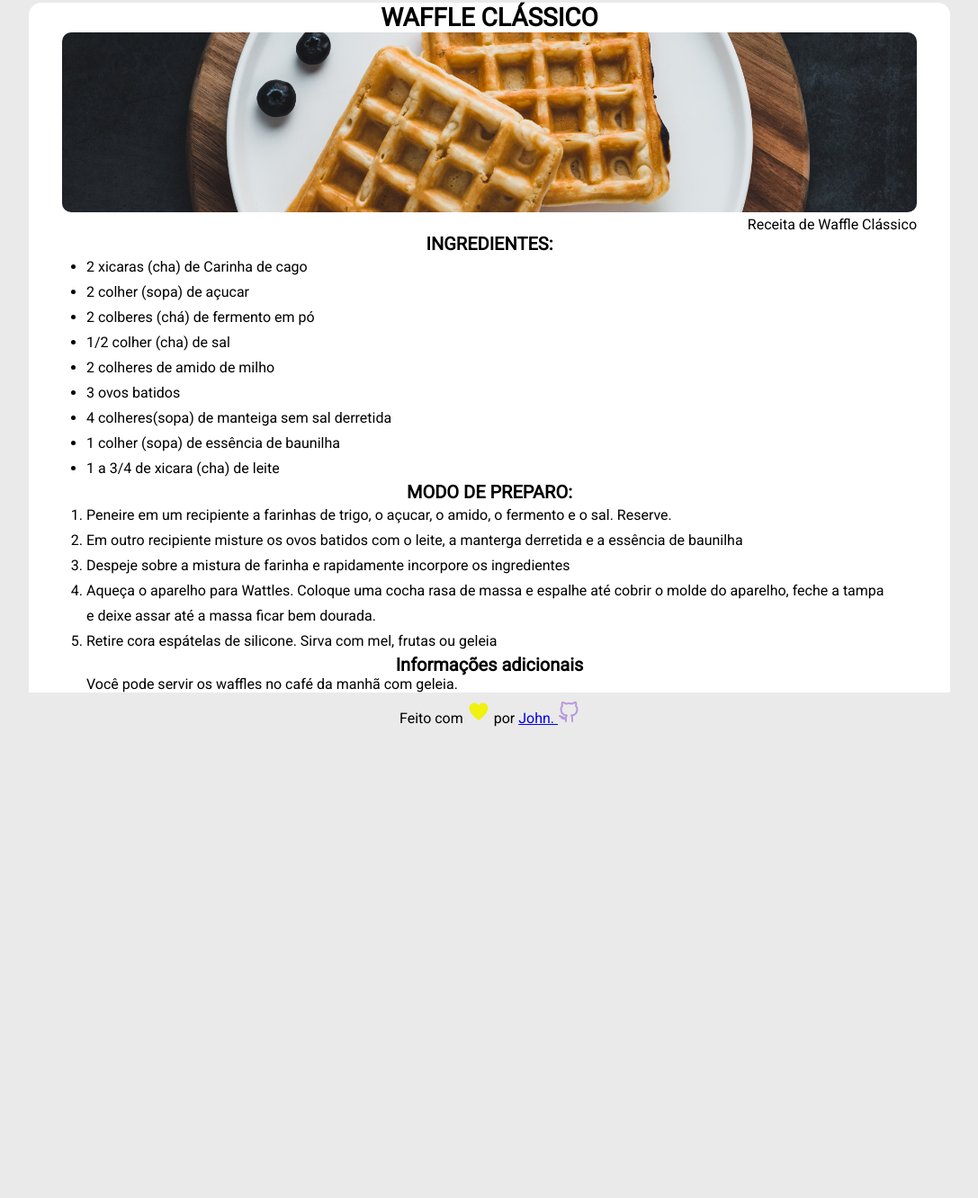
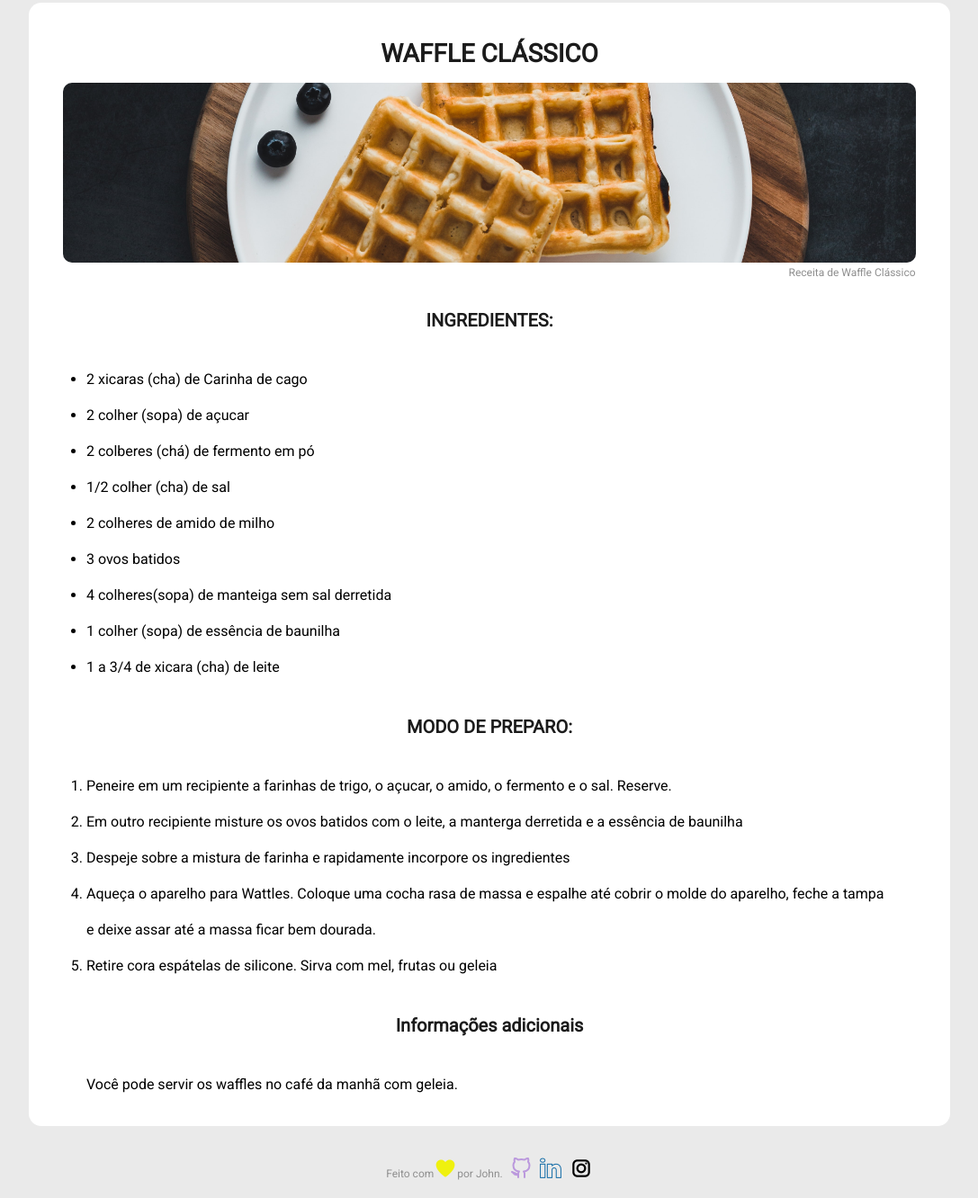
Before and after one commit to johnwilker/paginaDeReceita, a plain HTML site: page index.html in a window 1280 px wide. Shown: the part 13-1345 px from the top of the page at 90% size, without its empty margins (96-1183 px from the left). Before the commit the page ends 829 px from the top, so only its background shows below. Drawn offline with Linux system fonts and the light colour scheme.

Commit message:
css adjust and readme create

```diff
--- a/index.html
+++ b/index.html
@@ -25,7 +25,8 @@
     <article>
 
         <section>
-            <div class="ingredientes">
+
+            <div class="ingredients">
                 <h2>INGREDIENTES:</h2>
                 <ul>
                     <li>2 xicaras (cha) de Carinha de cago</li>
@@ -39,11 +40,14 @@
                     <li>1 a 3/4 de xicara (cha) de leite</li>
                 </ul>
             </div>
+
         </section>
 
         <section>
+
             <div class="prepare">
                 <h2>MODO DE PREPARO:</h2>
+
                 <ol>
                     <li>Peneire em um recipiente a farinhas de trigo, o açucar, o amido, o fermento e o sal. Reserve.</li>
                     <li>Em outro recipiente misture os ovos batidos com o leite, a manterga derretida e a essência de baunilha</li>
@@ -51,22 +55,36 @@
                     <li>Aqueça o aparelho para Wattles. Coloque uma cocha rasa de massa e espalhe até cobrir o molde do aparelho, feche a tampa e deixe assar até a massa ficar bem dourada.</li>
                     <li>Retire cora espátelas de silicone. Sirva com mel, frutas ou geleia</li>
                 </ol>
+
             </div>
+
         </section>
 
         <section>
-            <div>
+
+            <div class="additionalInformation">
                 <h2>Informações adicionais</h2>
                 <p>Você pode servir os waffles no café da manhã com geleia.</p>
+
             </div>
+
         </section>
 
     </article>
 
     <footer>
-        <div>
-            Feito com <img src="./assets/yellow-heart-26.png" alt="Imagem de coração amarelo"> por <a href="https://github.com/johnwilker">John. <img src="./assets/github.svg" alt="Imagem do github"></a>
+
+        <div class="credits">
+            Feito com <img src="./assets/yellow-heart-26.png" alt="Imagem de coração amarelo">
+            por John.
+            <ul>
+                <li><a href="https://github.com/johnwilker"><img src="./assets/github.svg" alt="Imagem do github"></a></li>
+                <li><a href="https://www.linkedin.com/in/johnwilkers/"><img src="./assets/blue-linkedin-26.png" alt="Imagem do linkedin"></a></li>
+                <li><a href="https://www.instagram.com/john_wilkers/"><img src="./assets/black-instagram-26.png" alt="Imagem do instagram"></a> </li>
+            </ul>
+
         </div>
+
     </footer>
 
 </body>
--- a/style.css
+++ b/style.css
@@ -7,72 +7,100 @@
 }
 
 body {
-    background: #eaeaea;
+    background: #EAEAEA;
     font-family: 'Roboto', sans-serif;
 }
 
 h1 {
     font-size: 1.75rem;
+    color: #1B1B1B;
 }
 
 h2 {
     font-size: 1.25rem;
+    color: #1B1B1B;
 }
 
 li, p {
     font-size: 1rem;
 }
 
-header {
-    background-color: #ffffff;
-    width: 80%;
-    margin-left:10%;
-    padding-left: 5%;
-    padding-right: 5%;
-    display: flex;
+a {
+   text-decoration: none;
 }
 
 header {
     display: flex;
     flex-direction: column;
-    border-radius: 14px 14px 0 0;
+    border-radius: 0.875rem 0.875rem 0 0;
     align-items: center;
     margin-top: 1rem;
     text-align: center;
+    background-color: #FFF;
+    width: 80vw;
+    margin-left: 10vw;
+    padding: 0 5vw;
+    display: flex;
+}
+
+.header h1 {
+    padding: 2.5rem 0 1rem 0;
 }
 
 header img {
-    border-radius: 10px;
-    width: 950px;
-    height: 200px;
+    border-radius: 0.625rem;
+    width: 74vw;
+    height: 12.5rem;
     object-fit: cover;
 }
 
 header figcaption {
     text-align: end;
+    color:  #8F8F8F;
+    font-size: 0.75rem;
 }
 
 article {
-    background-color: #ffffff;
-    width: 80%;
-    margin-left:10%;
-    padding-left: 5%;
-    padding-right: 5%;
+    background-color: #FFF;
+    line-height: 2.5rem;
+    width: 80vw;
+    margin-left:10vw;
+    padding-top: 1.625rem 0;
+    padding: 0 5vw;
+    border-radius: 0 0 0.875rem 0.875rem;
 }
 
 article h2 {
     display: flex;
     justify-content: center;
-
+    padding: 1.625rem 0;
 }
 
-li {
-    line-height: 1.75rem;
+.additionalInformation {
+    padding-bottom: 1.625rem;
 }
 
-footer {
+.credits {
     display: flex;
     justify-content: center;
     align-items: center;
-    margin: 8px;
+    margin: 0.5rem;
+    color:  #8F8F8F;
+    font-size: .75rem;
+    padding-top: 1.625rem;
 }
+
+.credits ul {
+    display: flex;
+    gap: .5rem;
+    list-style: none;
+    padding-left: .5rem;
+    align-items: center;
+}
+
+.credits img {
+    display: flex;
+    align-items: center;
+    gap: .5rem;
+    padding-bottom: .75rem;
+}
```
Also changed, not shown: .github/preview.png (added), assets/black-instagram-26.png (added), assets/blue-linkedin-26.png (added), 1 other file.
